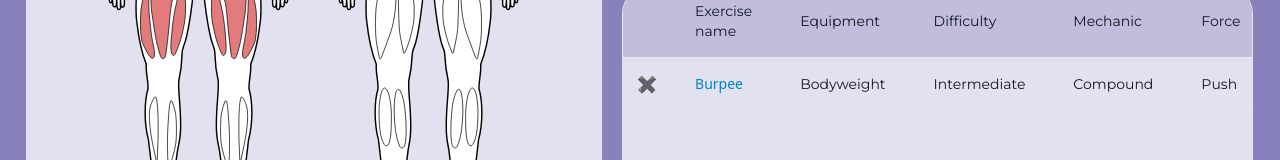
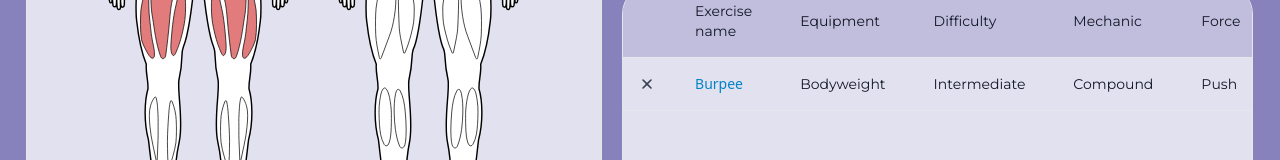
Before and after one commit to ernum/Vizercise, a Next.js app: page / in a window 1280 px wide. Both pictures are taken after a click on the icon 938 px from the left and 237 px from the top of the page. Shown: the part 487-647 px from the top of the page. Built offline with nearby package versions, Linux system fonts and the light colour scheme.

Commit message:
fix: The x on the detailList

```diff
--- a/src/components/DetailsList.js
+++ b/src/components/DetailsList.js
@@ -1,4 +1,5 @@
 import { GetExerciseById } from "./Functions";
+import { XIcon } from "@heroicons/react/solid";
 
 export default function DetailsList(props) {
   const setId = (id) => {
@@ -19,7 +20,7 @@ export default function DetailsList(props) {
         <tr className="border-b" key={currentId}>
           <td className="text-center">
             <button className="text-center" onClick={removeClickEvent}>
-              ✖
+              <XIcon className="mt-1.5 h-4 w-4 text-gray-700" />
             </button>{" "}
           </td>
           <td className="px-6 py-4 whitespace-nowrap text-sm text-sky-600 hover:underline font-medium">
```
